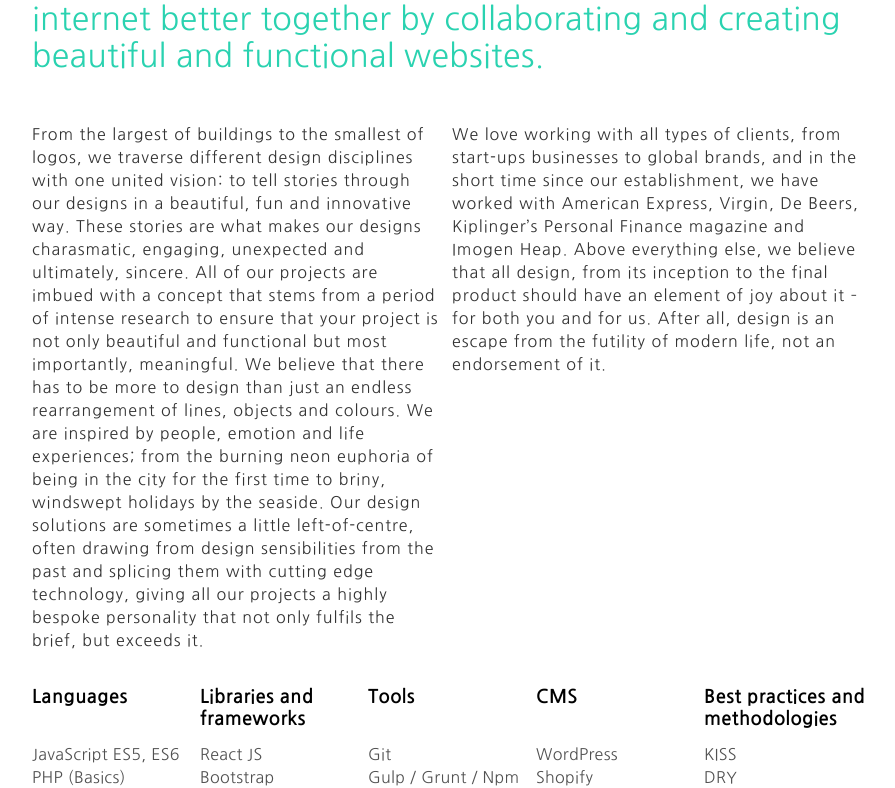
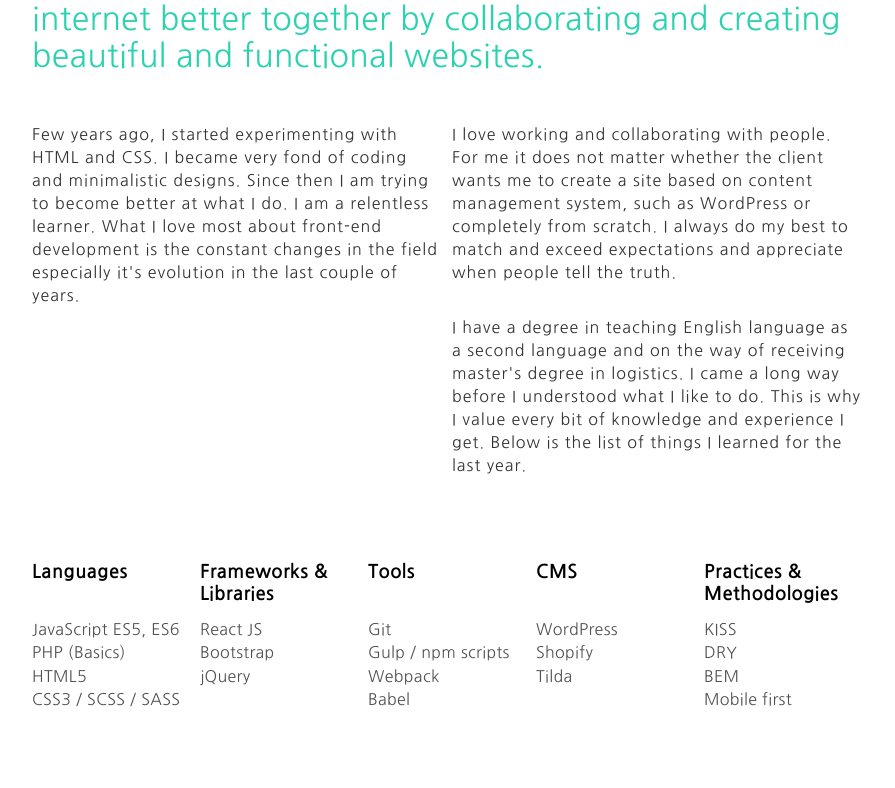
Before and after one commit to Johnnypanda/portfolio-v-3, a React app: page /about in a window 1280 px wide. Shown: the part 305-1093 px from the top of the page, without its empty margins (8-903 px from the left). Built offline with nearby package versions, Linux system fonts and the light colour scheme.

Commit message:
style fixes, finished about section

```diff
--- a/src/App.js
+++ b/src/App.js
@@ -20,13 +20,13 @@ class App extends Component {
           url: 'https://johnnypanda.github.io/travel-site/'
         },
         {
-          name: 'Portfolio site v 2.0',
+          name: 'Portfolio Site Template',
           image: '/images/portfolio-2.png',
           description: 'JavaScript, Webpack, Babel, Scss, PostCss',
           url: ''
         },
         {
-          name: 'Portfolio site v 1.0',
+          name: 'Portfolio Site Template 2',
           image: '/images/portfolio-1.png',
           description: 'HTML, CSS, Bootstrap, jQuery',
           url: 'https://johnnypanda.github.io/portfolio-v-1/'
--- a/src/components/About.js
+++ b/src/components/About.js
@@ -14,11 +14,20 @@ class About extends Component {
                   </p>
                   <div className="section-content__columns">
                     <p>
-                    From the largest of buildings to the smallest of logos, we traverse different design disciplines with one united vision: to tell stories through our designs in a beautiful, fun and innovative way. These stories are what makes our designs charasmatic, engaging, unexpected and ultimately, sincere. All of our projects are imbued with a concept that stems from a period of intense research to ensure that your project is not only beautiful and functional but most importantly, meaningful. We believe that there has to be more to design than just an endless rearrangement of lines, objects and colours.
-                    We are inspired by people, emotion and life experiences; from the burning neon euphoria of being in the city for the first time to briny, windswept holidays by the seaside. Our design solutions are sometimes a little left-of-centre, often drawing from design sensibilities from the past and splicing them with cutting edge technology, giving all our projects a highly bespoke personality that not only fulfils the brief, but exceeds it.
+                    Few years ago, I started experimenting with HTML and CSS. I became very fond of coding and minimalistic designs. Since then I am trying to become better at what I do.
+
+                    I am a relentless learner. What I love most about front-end development is the constant changes in the field especially it's evolution in the last couple of years.
                     </p>
                     <p>
-                    We love working with all types of clients, from start-ups businesses to global brands, and in the short time since our establishment, we have worked with American Express, Virgin, De Beers, Kiplinger’s Personal Finance magazine and Imogen Heap. Above everything else, we believe that all design, from its inception to the final product should have an element of joy about it – for both you and for us. After all, design is an escape from the futility of modern life, not an endorsement of it.
+                    I love working and collaborating with people.
+                    For me it does not matter whether the client wants me to create a site based on content management system, such as
+                    WordPress or completely from scratch. I always do my best to match and exceed expectations and appreciate
+                    when people tell the truth.
+                    </p>
+                    <p>
+                        I have a degree in teaching English language as a second language and on the way of receiving master's
+                        degree in logistics. I came a long way before I understood what I like to do. This is why I value every
+                        bit of knowledge and experience I get. Below is the list of things I learned for the last year.
                     </p>
                   </div>
                   <div className="section-content section-content__skills">
@@ -33,7 +42,7 @@ class About extends Component {
                             </ul>
                         </div>
                         <div className="section-content__skills__item">
-                        <h3>Libraries and frameworks</h3>
+                        <h3>Frameworks &amp; Libraries</h3>
                         <ul>
                             <li>React JS</li>
                             <li>Bootstrap</li>
@@ -44,7 +53,7 @@ class About extends Component {
                         <h3>Tools</h3>
                             <ul>
                                 <li>Git</li>
-                                <li>Gulp / Grunt / Npm scripts</li>
+                                <li>Gulp / npm scripts</li>
                                 <li>Webpack</li>
                                 <li>Babel</li>
                             </ul>
@@ -58,7 +67,7 @@ class About extends Component {
                             </ul>
                         </div>
                         <div className="section-content__skills__item">
-                        <h3>Best practices and methodologies</h3>
+                        <h3>Practices &amp; Methodologies</h3>
                             <ul>
                                 <li>KISS</li>
                                 <li>DRY</li>
--- a/src/components/Contact.js
+++ b/src/components/Contact.js
@@ -1,11 +1,4 @@
 import React, { Component } from 'react';
-//Font awesome packages
-import { FontAwesomeIcon } from '@fortawesome/react-fontawesome';
-import { library } from '@fortawesome/fontawesome-svg-core';
-import { fab, faFacebook, faInstagram, faGithub, faLinkedin  } from '@fortawesome/free-brands-svg-icons';
-
-//Add icons
-library.add(fab, faFacebook, faInstagram, faGithub, faLinkedin )
 
 class Contact extends Component {
     render(){
@@ -13,8 +6,8 @@ class Contact extends Component {
             <section className="first site-contact">
                 <div className="section-content site-contact__content">
                     <h2>Contact</h2>
-                    <p className="section-content--grey">If you are interested in collaborating, want to hire me or just have a chat, feel free to contact
-                    me. I don't bite. 😉</p>
+                    <p className="section-content--grey">If you are interested in collaborating, want to hire me or just to have a chat, feel free to contact
+                    me. I don't bite. <span role="img" aria-label="winky emoji">😉</span></p>
 
                 </div>
                     <div className="site-contact__info">
--- a/src/components/Footer.js
+++ b/src/components/Footer.js
@@ -1,4 +1,5 @@
 import React, { Component } from 'react';
+import { Link } from 'react-router-dom';
 //Font awesome packages
 import { FontAwesomeIcon } from '@fortawesome/react-fontawesome';
 import { library } from '@fortawesome/fontawesome-svg-core';
@@ -14,10 +15,10 @@ class Footer extends Component {
                 <div className="site-footer__nav-container">
                     <nav className="site-footer__link-nav">
                         <ul>
-                            <li><a>Portfolio</a></li>
-                            <li><a>About</a></li>
-                            <li><a>Contact</a></li>
-                            <li><a>Blog</a></li>
+                            <li><Link to={`/portfolio`}>Portfolio</Link></li>
+                            <li><Link to={`/about`}>About</Link></li>
+                            <li><Link to={`/contact`}>Contact</Link></li>
+                            <li><a href="https://blog.artemfilinov.com/" target="_blank" rel="noopener noreferrer">Blog</a></li>
                         </ul>
                     </nav>
 
--- a/src/components/Header.js
+++ b/src/components/Header.js
@@ -32,7 +32,7 @@ class Header extends Component {
                                     <li onClick={ this.linkClick }><Link to={`/portfolio`}>Portfolio</Link></li>
                                     <li onClick={ this.linkClick }><Link to={`/about`}>About</Link></li>
                                     <li onClick={ this.linkClick }><Link to={`/contact`}>Contact</Link></li>
-                                    <li className=""><a className="" href=""><span className="">Blog</span></a></li>
+                                    <li><a href="https://blog.artemfilinov.com/" target="_blank" rel="noopener noreferrer"><span>Blog</span></a></li>
                                 </ul>
                             </div>
                         </nav>
--- a/src/index.scss
+++ b/src/index.scss
@@ -88,6 +88,10 @@ cursor: pointer;
         padding-left: 5px;
     }
 
+    &__icon {
+        font-size: 0.8rem;
+    }
+
     ul {
         padding-left: 0;
         list-style-type: none;
@@ -134,10 +138,10 @@ cursor: pointer;
 
     &__skills {
         width: 100%;
-
+        margin: 50px 0px 50px 0px;
         &__item {
             display: block;
-            height: 200px;
+            height: 180px;
             width: 50%;
             float: left;
 
```
